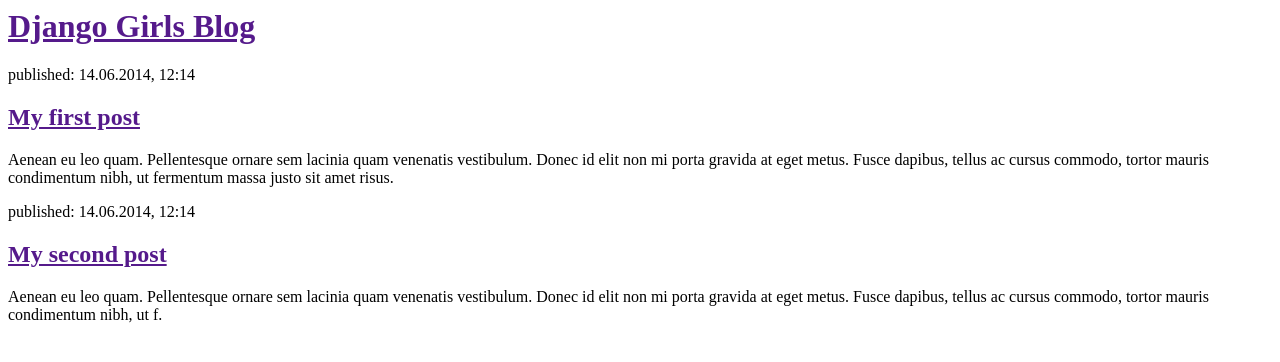
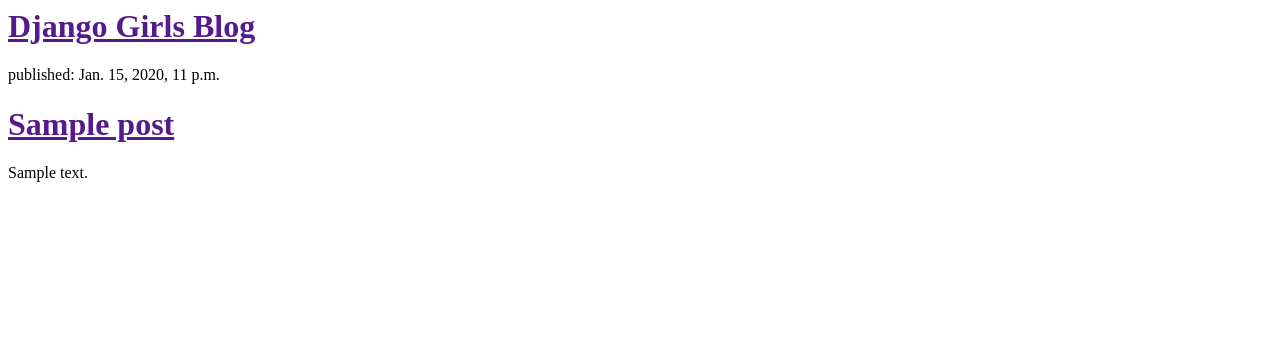
Before and after one commit to Wellie246/my-first-blog, a Django app: template blog/templates/blog/post_list.html in a window 1280 px wide. Shown: the top 362 px of the page. Run offline with Django 3.2, Linux system fonts and the light colour scheme; the template is opened without the code that fills it: values that come from a table or form of the project are taken from there, others are empty; tables that the repository leaves empty hold one stand-in row (values such as "Sample post").

Commit message:
modified templates to display

```diff
--- a/blog/models.py
+++ b/blog/models.py
@@ -8,7 +8,7 @@
 	created_date = models.DateTimeField(default=timezone.now)
 	published_date = models.DateTimeField(blank=True, null=True)
 
-	def publish(self):
+	def publish_post(self):
 		self.published_date = timezone.now()
 		self.save()
 
--- a/blog/templates/blog/post_list.html
+++ b/blog/templates/blog/post_list.html
@@ -7,16 +7,13 @@
             <h1><a href="">Django Girls Blog</a></h1>
         </div>
 
+     {% for post in posts %}
         <div>
-            <p>published: 14.06.2014, 12:14</p>
-            <h2><a href="">My first post</a></h2>
-            <p>Aenean eu leo quam. Pellentesque ornare sem lacinia quam venenatis vestibulum. Donec id elit non mi porta gravida at eget metus. Fusce dapibus, tellus ac cursus commodo, tortor mauris condimentum nibh, ut fermentum massa justo sit amet risus.</p>
+        	<p>published: {{ post.published_date }}</p>
+        	<h1><a href="">{{ post.title }}</a></h1>
+        	<p>{{ post.text|linebreaksbr }}</p>
         </div>
+     {% endfor %}
 
-        <div>
-            <p>published: 14.06.2014, 12:14</p>
-            <h2><a href="">My second post</a></h2>
-            <p>Aenean eu leo quam. Pellentesque ornare sem lacinia quam venenatis vestibulum. Donec id elit non mi porta gravida at eget metus. Fusce dapibus, tellus ac cursus commodo, tortor mauris condimentum nibh, ut f.</p>
-        </div>
-    </body>
+     </body>
 </html>
--- a/blog/views.py
+++ b/blog/views.py
@@ -1,4 +1,7 @@
 from django.shortcuts import render
+from django.utils import timezone
+from .models import Post
 
 def post_list(request):
-	return render(request, 'blog/post_list.html', {})
+	posts = Post.objects.filter(published_date__lte=timezone.now()).order_by('published_date')
+	return render(request, 'blog/post_list.html', {'posts': posts})
```
